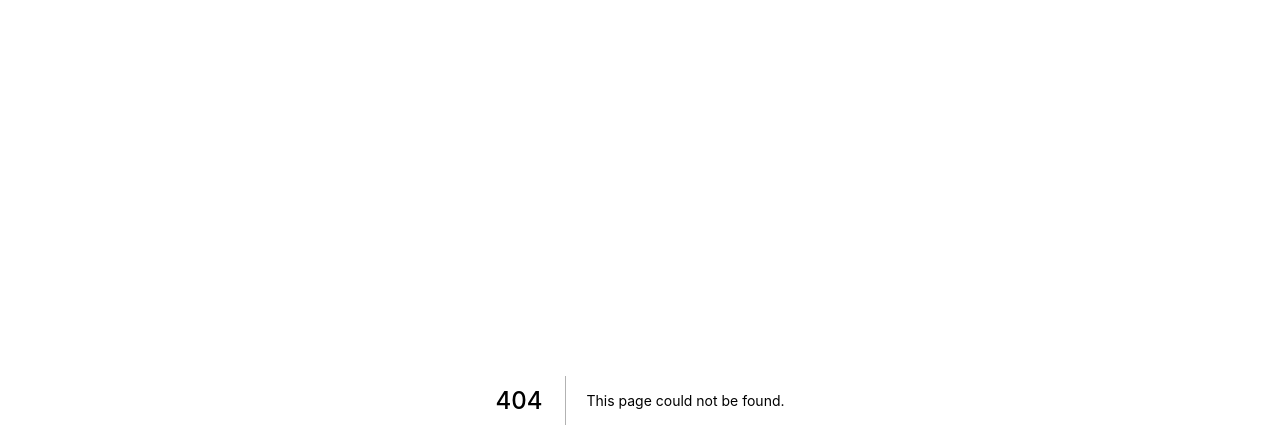
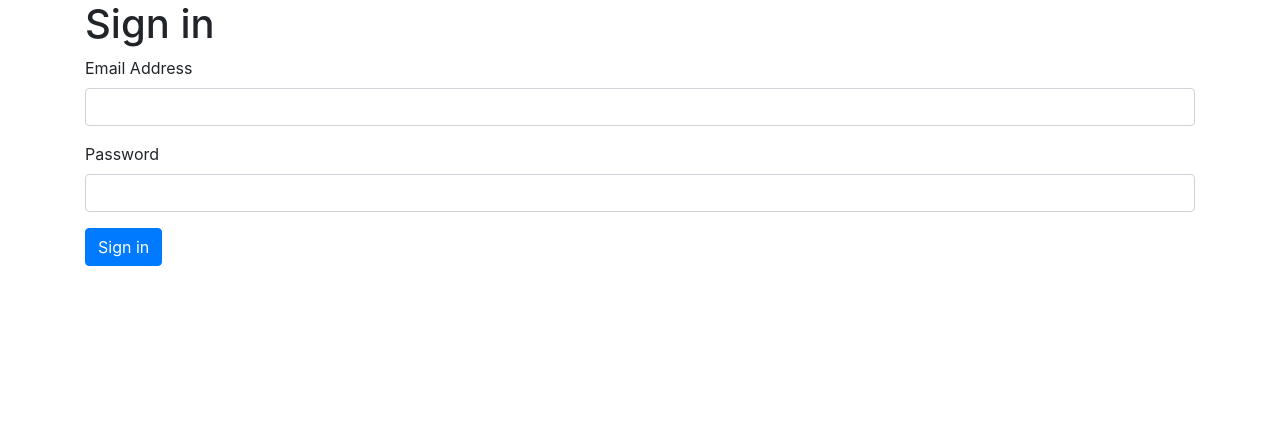
Before and after one commit to jeremyNCH/microservice-seatgeek, a Next.js app in the folder client/: page /auth/signin in a window 1280 px wide. Before the commit this address had no page. Shown: the top 448 px of the page. Built offline with nearby package versions, Linux system fonts and the light colour scheme.

Commit message:
quick create signin

```diff
--- /dev/null
+++ b/client/pages/auth/signin.js
@@ -0,0 +1,55 @@
+import { useState } from 'react';
+import Router from 'next/router';
+import useRequest from '../../hooks/use-request';
+
+export default () => {
+  const [email, setEmail] = useState('');
+  const [password, setPassword] = useState('');
+  const { doRequest, errors } = useRequest({
+    url: '/api/users/signin',
+    method: 'post',
+    body: {
+      email,
+      password
+    },
+    onSuccess: () => Router.push('/')
+  });
+
+  const onSubmit = async (e) => {
+    e.preventDefault();
+
+    await doRequest();
+
+    setEmail('');
+    setPassword('');
+  };
+
+  return (
+    <div className="container">
+      <form onSubmit={onSubmit}>
+        <h1>Sign in</h1>
+        <div className="form-group">
+          <label>Email Address</label>
+          <input
+            value={email}
+            onChange={(e) => setEmail(e.target.value)}
+            className="form-control"
+          ></input>
+        </div>
+        <div className="form-group">
+          <label>Password</label>
+          <input
+            value={password}
+            onChange={(e) => setPassword(e.target.value)}
+            type="password"
+            className="form-control"
+          ></input>
+        </div>
+
+        {errors}
+
+        <button className="btn btn-primary">Sign in</button>
+      </form>
+    </div>
+  );
+};
--- a/client/pages/index.js
+++ b/client/pages/index.js
@@ -8,7 +8,7 @@
  * we need to fetch data from the NextJS server in getInitialProps
  */
 const LandingPage = ({ currentUser }) => {
-  return <h1>Landing page</h1>;
+  return currentUser ? <h1>Signed in</h1> : <h1>Not signed in</h1>;
 };
 
 /**
```
